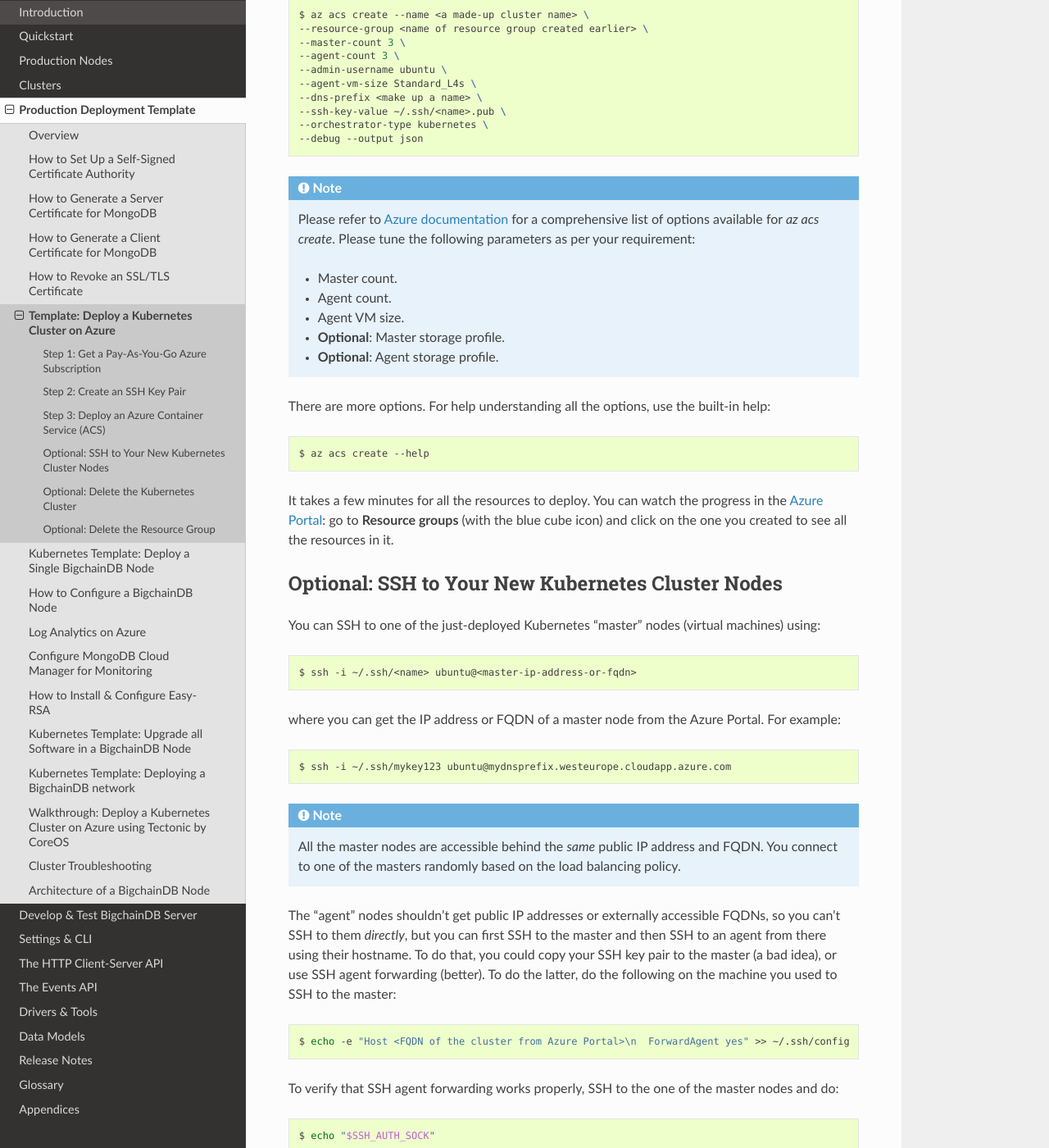
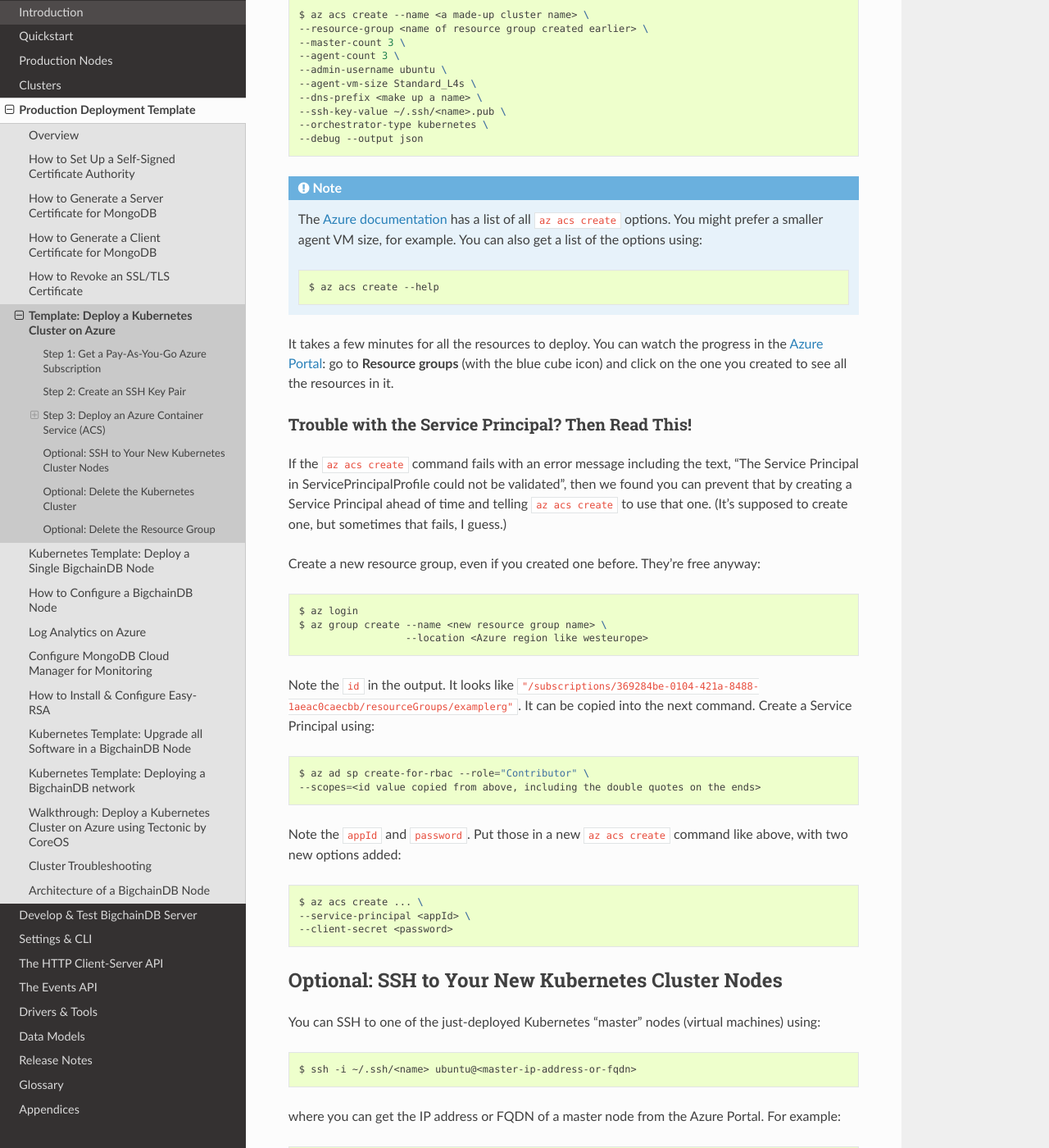
Before and after one commit to bigchaindb/bigchaindb, a Sphinx documentation site: the page built from docs/server/source/production-deployment-template/template-kubernetes-azure.rst, in a window 1280 px wide and 1400 px high, scrolled down 1734 px. Shown: the whole window at 82% size. Built offline with Sphinx 7.4.7 and the Read the Docs theme 2.0.0, drawn with Linux system fonts in a browser that asks for light colours.

Commit message:
Revised docs re az acs create

```diff
--- a/docs/server/source/production-deployment-template/template-kubernetes-azure.rst
+++ b/docs/server/source/production-deployment-template/template-kubernetes-azure.rst
@@ -111,26 +111,15 @@
    --debug --output json
 
 .. Note::
-    Please refer to `Azure documentation <https://docs.microsoft.com/en-us/cli/azure/acs?view=azure-cli-latest#az_acs_create>`_
-    for a comprehensive list of options available for `az acs create`.
-    Please tune the following parameters as per your requirement:
+    The `Azure documentation <https://docs.microsoft.com/en-us/cli/azure/acs?view=azure-cli-latest#az_acs_create>`_
+    has a list of all ``az acs create`` options.
+    You might prefer a smaller agent VM size, for example.
+    You can also get a list of the options using:
 
-    * Master count.
+    .. code:: bash
 
-    * Agent count.
+       $ az acs create --help
 
-    * Agent VM size.
-
-    * **Optional**: Master storage profile.
-
-    * **Optional**: Agent storage profile.
-
-
-There are more options. For help understanding all the options, use the built-in help:
-
-.. code:: bash
-
-   $ az acs create --help
 
 It takes a few minutes for all the resources to deploy.
 You can watch the progress in the `Azure Portal
@@ -138,6 +127,43 @@
 go to **Resource groups** (with the blue cube icon)
 and click on the one you created
 to see all the resources in it.
+
+
+Trouble with the Service Principal? Then Read This!
+~~~~~~~~~~~~~~~~~~~~~~~~~~~~~~~~~~~~~~~~~~~~~~~~~~~
+
+If the ``az acs create`` command fails with an error message including the text,
+"The Service Principal in ServicePrincipalProfile could not be validated",
+then we found you can prevent that by creating a Service Principal ahead of time
+and telling ``az acs create`` to use that one. (It's supposed to create one,
+but sometimes that fails, I guess.)
+
+Create a new resource group, even if you created one before. They're free anyway:
+
+.. code:: bash
+
+   $ az login
+   $ az group create --name <new resource group name> \
+                     --location <Azure region like westeurope>
+
+Note the ``id`` in the output. It looks like
+``"/subscriptions/369284be-0104-421a-8488-1aeac0caecbb/resourceGroups/examplerg"``.
+It can be copied into the next command.
+Create a Service Principal using:
+
+.. code:: bash
+
+   $ az ad sp create-for-rbac --role="Contributor" \
+   --scopes=<id value copied from above, including the double quotes on the ends>
+
+Note the ``appId`` and ``password``.
+Put those in a new ``az acs create`` command like above, with two new options added:
+
+.. code:: bash
+
+   $ az acs create ... \
+   --service-principal <appId> \
+   --client-secret <password>
 
 
 .. _ssh-to-your-new-kubernetes-cluster-nodes:
```
